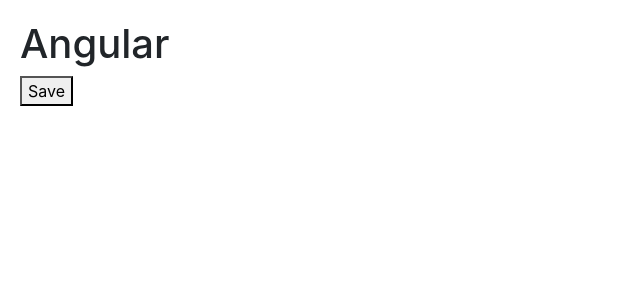
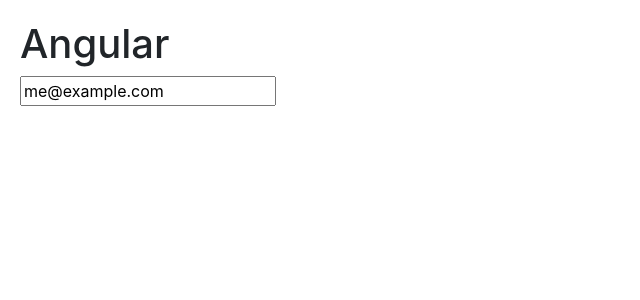
Before and after one commit to JPHumphreys/Angular, an Angular app in the folder angular-project/: page / in a window 1280 px wide. Shown: the top 300 px of the page, without its empty margins (0-640 px from the left). Built offline with nearby package versions, Linux system fonts and the light colour scheme.

Commit message:
two way binding

```diff
--- a/angular-project/src/app/app.module.ts
+++ b/angular-project/src/app/app.module.ts
@@ -1,6 +1,7 @@
 import { AuthorsService } from './authors.service';
 import { CoursesService } from './courses.service';
 import { BrowserModule } from '@angular/platform-browser';
+import { FormsModule } from '@angular/forms';
 import { NgModule } from '@angular/core';
 
 import { AppRoutingModule } from './app-routing.module';
@@ -18,7 +19,8 @@
   ],
   imports: [
     BrowserModule,
-    AppRoutingModule
+    AppRoutingModule,
+    FormsModule
   ],
   providers: [
     CoursesService,
--- a/angular-project/src/app/courses.component.ts
+++ b/angular-project/src/app/courses.component.ts
@@ -1,21 +1,17 @@
 //import { CoursesService } from './courses.service';
 import { Component } from '@angular/core';
-import { $$ } from 'protractor';
 
 @Component({
     selector: 'courses',
     template: `
-                <div (click)="onDivClicked">
-                    <button (click)="onSave($event)">Save</button>
-                </div>
+                <input [(ngModel)]='email' (keyup.enter)="onKeyUp()"/>
               `
 })//decorator function
 export class CoursesComponent{
-    onDivClicked(){
-        console.log("div was clicked");
-    }
-    onSave($event){
-        $event.stopPropogation();
-        console.log("button was clicked", $event);
+
+    email = "me@example.com";
+
+    onKeyUp(){
+        console.log(this.email);
     }
 }
```
